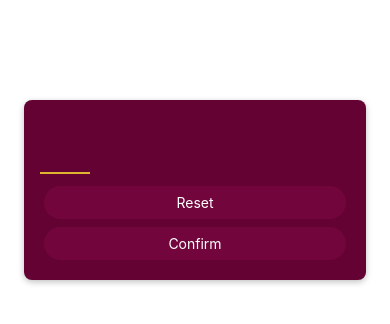
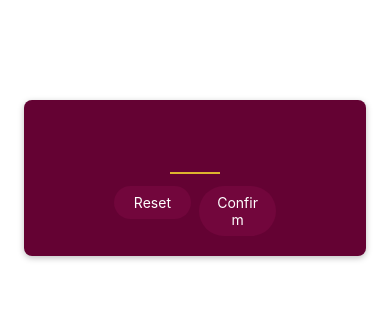
Before and after one commit to AliveKiwi/mm-rn-gmn, a React Native app: screen / in a window 390 px wide. Shown: the top 324 px of the page. Built offline with nearby package versions, Linux system fonts and the light colour scheme.

Commit message:
53 style: Wrapped PrimaryButton in View Container

```diff
--- a/screens/StartGameScreen.js
+++ b/screens/StartGameScreen.js
@@ -7,6 +7,7 @@ function StartGameScreen() {
       {/*
       50 style and maxLength
       51 keyboardType, autoCapitalize
+      53 wrapped PrimaryButton in View, and added buttonsContainer & buttonContainer
       */}
       <TextInput
         style={styles.numberInput}
@@ -14,8 +15,14 @@ function StartGameScreen() {
         keyboardType="number-pad"
         autoCapitalize="none"
       />
-      <PrimaryButton>Reset</PrimaryButton>
-      <PrimaryButton>Confirm</PrimaryButton>
+      <View style={styles.buttonsContainer}>
+        <View style={styles.buttonContainer}>
+          <PrimaryButton>Reset</PrimaryButton>
+        </View>
+        <View style={styles.buttonContainer}>
+          <PrimaryButton>Confirm</PrimaryButton>
+        </View>
+      </View>
     </View>
   );
 }
@@ -25,6 +32,8 @@ export default StartGameScreen;
 const styles = StyleSheet.create({
   // 49
   inputContainer: {
+    justifyContent: 'center', // 53 To center TextInput
+    alignItems: 'center', // 53 To center TextInput
     marginTop: 100,
     marginHorizontal: 24,
     padding: 16,
@@ -48,4 +57,12 @@ const styles = StyleSheet.create({
     fontWeight: 'bold',
     textAlign: 'center', // Align text to center of text box / TextInput
   },
+  // 53
+  buttonsContainer: {
+    flexDirection: 'row', // Set buttons in rows
+  },
+  // 53
+  buttonContainer: {
+    flex: 1, // Make button expand to container
+  },
 });
```
